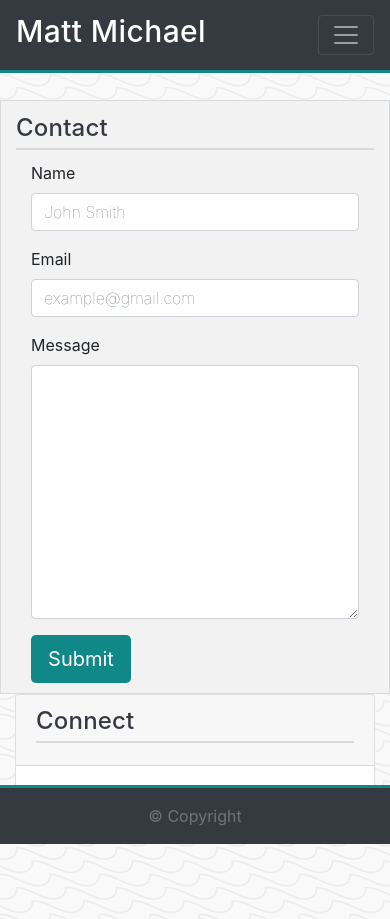
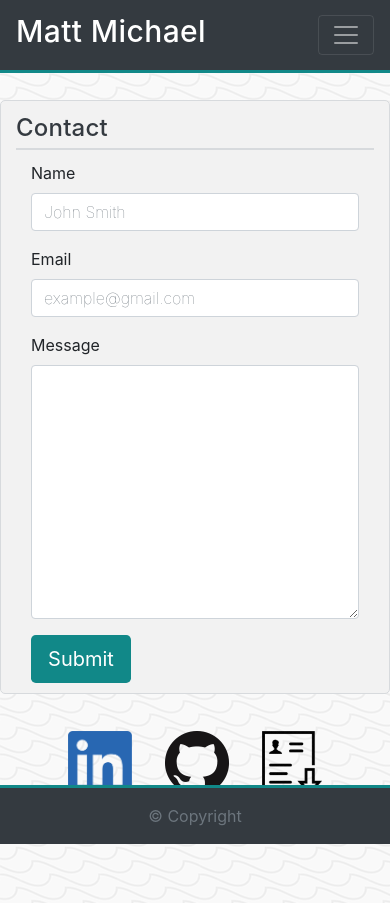
Before and after one commit to matthewemichael/bootstrap-portfolio, a plain HTML site: page contact.html in a window 390 px wide. Drawn offline with nearby package versions, Linux system fonts and the light colour scheme.

Commit message:
links to linkedin, github, resume

```diff
--- a/assets/css/style.css
+++ b/assets/css/style.css
@@ -11,6 +11,7 @@ body {
 #mainContainer {
     border: 1px solid #d7dadd;
     background: #f2f2f2;
+    border-radius: 5px;
 }
 
 h2 {
@@ -30,7 +31,13 @@ h3 {
 }
 
 .card-header {
-    padding-top: 0;
+    padding-top: 1vh;
+    background: #f2f2f2;
+}
+
+.card-body {
+    display: flex;
+    justify-content: space-evenly;
 }
 
 #profilePic {
@@ -87,10 +94,19 @@ p.aboutMe {
     letter-spacing: 0.6px;
 }
 
-@media screen and (max-width: 767.8px) {
+#linkedIn,
+#resume
+{
+    height: 64px;
+
+
+}
+
+@media screen and (max-width: 767.98px) {
     #mainContainer {
         text-align: justify;
         text-justify: auto;
+        margin-bottom: 2vh;
     }
 
     #profilePic {
@@ -99,4 +115,18 @@ p.aboutMe {
         margin-right: auto;
         margin-bottom: 5%;
     }
+
+    .card-header {
+        display: none;
+    }
+    .card {
+        background: none !important;
+        border: none !important;
+    }
 }
+
+@media screen and (max-width: 991.98px) {
+    .card-header {
+        padding-top: .8vh;
+    }
+}
--- a/contact.html
+++ b/contact.html
@@ -33,12 +33,12 @@
 
     <div class="container rounded mb-2">
         <div class="row">
-            <div class="col-md-6" id="mainContainer">
+            <div class="col-lg-8 col-md-7" id="mainContainer">
                 <div class="page-header">
                 <h3>Contact</h3>
                 </div>
 
-                    <div class="col md-12">
+                    <div class="col lg-12">
                         <form>
                             <div class="form-group">
                                 <label for="name">Name</label>
@@ -58,13 +58,21 @@
 
             </div>
 
-            <div class="col-md-6">
+            <div class="col-lg-4 col-md-5">
                 <div class="card">
                     <div class="card-header">
                     <h3>Connect</h3>
                     </div>
                     <div class="card-body">
-                        GitHub LinkedIn Resume
+                        <a href="https://www.linkedin.com/in/matthewemichael/" target="_blank">
+                            <img src="assets/images/LI-In-Bug.png" id="linkedIn">
+                        </a>
+                        <a href="https://github.com/matthewemichael" target="_blank">
+                            <img src="assets/images/GitHub-Mark-64px.png">
+                        </a>
+                        <a href="./assets/images/mm-resume-092019.pdf" target="_blank">
+                            <img src="assets/images/resume.png" id="resume">
+                        </a>
                     </div>
                 </div>
 
```
Also changed, not shown: assets/images/GitHub-Mark-120px-plus.png (added), assets/images/GitHub-Mark-32px.png (added), assets/images/GitHub-Mark-64px.png (added), assets/images/LI-In-Bug copy.png (added), assets/images/LI-In-Bug.png (added), assets/images/LI-Logo.png (added), assets/images/resume.png (added), 1 other file.
